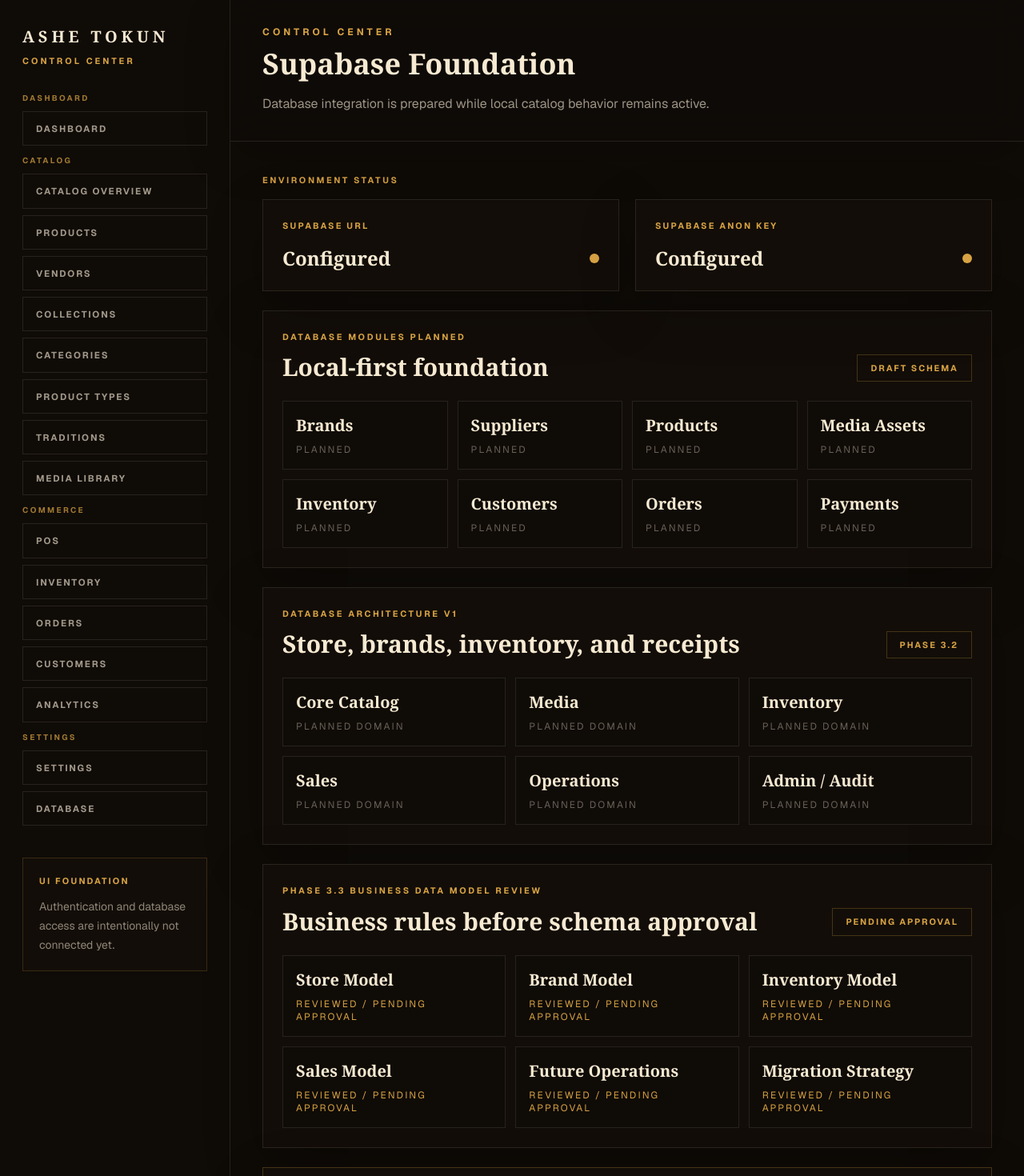
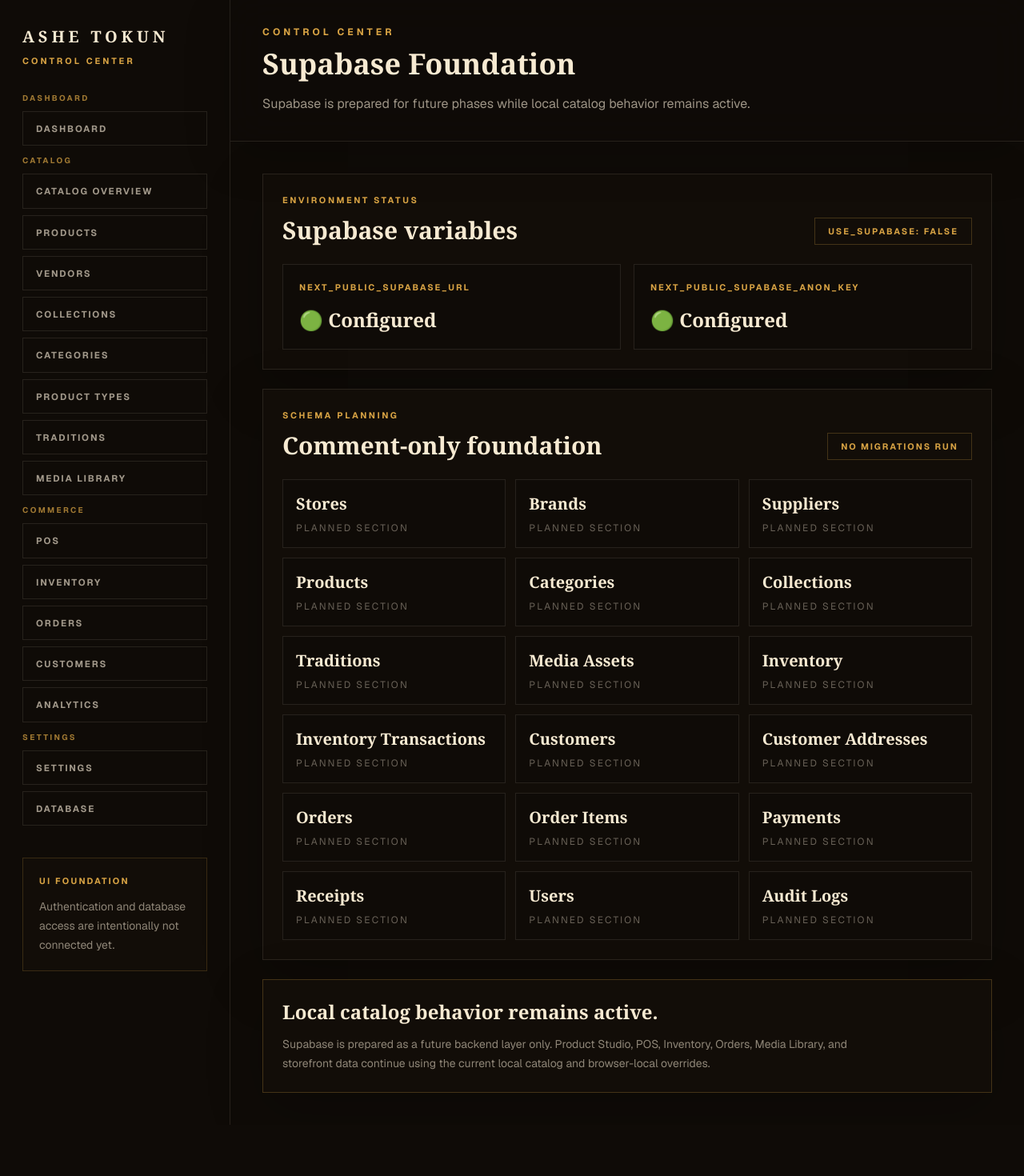
Before and after one commit to fxaleman03-coder/ashe-tokun, a Next.js app: page /admin/database in a window 1280 px wide. Shown: the top 1470 px of the page at 80% size. After the commit the page ends 1406 px from the top, so only its background shows below. Built offline with nearby package versions, Linux system fonts and the light colour scheme; no server answers.

Commit message:
feat: establish Supabase foundation and core catalog architecture

```diff
--- a/app/admin/database/page.tsx
+++ b/app/admin/database/page.tsx
@@ -1,112 +1,71 @@
 import AdminShell from "@/components/admin/AdminShell";
-import { getSupabaseEnvironmentStatus } from "@/lib/supabase/server";
+import { USE_SUPABASE } from "@/lib/config";
 
-const plannedModules = [
+const environmentChecks = [
+  {
+    label: "NEXT_PUBLIC_SUPABASE_URL",
+    configured: Boolean(process.env.NEXT_PUBLIC_SUPABASE_URL),
+  },
+  {
+    label: "NEXT_PUBLIC_SUPABASE_ANON_KEY",
+    configured: Boolean(process.env.NEXT_PUBLIC_SUPABASE_ANON_KEY),
+  },
+];
+
+const planningSections = [
+  "Stores",
   "Brands",
   "Suppliers",
   "Products",
+  "Categories",
+  "Collections",
+  "Traditions",
   "Media Assets",
   "Inventory",
+  "Inventory Transactions",
   "Customers",
+  "Customer Addresses",
   "Orders",
+  "Order Items",
   "Payments",
+  "Receipts",
+  "Users",
+  "Audit Logs",
 ];
 
-const architectureDomains = [
-  "Core Catalog",
-  "Media",
-  "Inventory",
-  "Sales",
-  "Operations",
-  "Admin / Audit",
-];
-
-const businessReviewCards = [
-  "Store Model",
-  "Brand Model",
-  "Inventory Model",
-  "Sales Model",
-  "Future Operations",
-  "Migration Strategy",
-];
-
-function StatusCard({
-  label,
-  configured,
-}: {
-  label: string;
-  configured: boolean;
-}) {
-  return (
-    <article className="border border-[#f7ead2]/10 bg-[#120d08] p-6 shadow-[0_22px_70px_rgba(0,0,0,0.22)]">
-      <p className="text-[0.68rem] font-bold uppercase tracking-[0.2em] text-[#d8a344]">
-        {label}
-      </p>
-      <div className="mt-4 flex items-center justify-between gap-4">
-        <p className="font-serif text-2xl font-semibold text-[#f7ead2]">
-          {configured ? "Configured" : "Missing"}
-        </p>
-        <span
-          className={`h-3 w-3 rounded-full ${
-            configured ? "bg-[#d8a344]" : "bg-[#e8dcc8]/28"
-          }`}
-        />
-      </div>
-    </article>
-  );
-}
-
 export default function AdminDatabasePage() {
-  const environmentStatus = getSupabaseEnvironmentStatus();
-
   return (
     <AdminShell
       title="Supabase Foundation"
-      description="Database integration is prepared while local catalog behavior remains active."
+      description="Supabase is prepared for future phases while local catalog behavior remains active."
     >
       <div className="space-y-6">
-        <section>
-          <p className="mb-4 text-[0.68rem] font-bold uppercase tracking-[0.24em] text-[#d8a344]">
-            Environment Status
-          </p>
-          <div className="grid gap-5 md:grid-cols-2">
-            <StatusCard
-              label="Supabase URL"
-              configured={environmentStatus.hasUrl}
-            />
-            <StatusCard
-              label="Supabase anon key"
-              configured={environmentStatus.hasAnonKey}
-            />
-          </div>
-        </section>
-
         <section className="border border-[#f7ead2]/10 bg-[#120d08] p-6 shadow-[0_22px_70px_rgba(0,0,0,0.22)]">
           <div className="flex flex-wrap items-end justify-between gap-4">
             <div>
               <p className="text-[0.68rem] font-bold uppercase tracking-[0.24em] text-[#d8a344]">
-                Database Modules Planned
+                Environment Status
               </p>
               <h2 className="mt-3 font-serif text-3xl font-semibold text-[#f7ead2]">
-                Local-first foundation
+                Supabase variables
               </h2>
             </div>
             <span className="border border-[#d8a344]/25 px-4 py-2 text-[0.68rem] font-bold uppercase tracking-[0.18em] text-[#d8a344]">
-              Draft Schema
+              USE_SUPABASE: {String(USE_SUPABASE)}
             </span>
           </div>
 
-          <div className="mt-6 grid gap-3 sm:grid-cols-2 xl:grid-cols-4">
-            {plannedModules.map((moduleName) => (
+          <div className="mt-6 grid gap-4 md:grid-cols-2">
+            {environmentChecks.map((check) => (
               <article
-                key={moduleName}
-                className="border border-[#f7ead2]/10 bg-[#0f0b07] p-4"
+                key={check.label}
+                className="border border-[#f7ead2]/10 bg-[#0f0b07] p-5"
               >
-                <p className="font-serif text-xl font-semibold text-[#f7ead2]">
-                  {moduleName}
+                <p className="text-[0.68rem] font-bold uppercase tracking-[0.18em] text-[#d8a344]">
+                  {check.label}
                 </p>
-                <p className="mt-2 text-xs uppercase tracking-[0.18em] text-[#e8dcc8]/42">
-                  Planned
+                <p className="mt-4 font-serif text-2xl font-semibold text-[#f7ead2]">
+                  {check.configured ? "🟢 Configured" : "🔴 Missing"}
                 </p>
               </article>
             ))}
@@ -117,60 +76,28 @@
           <div className="flex flex-wrap items-end justify-between gap-4">
             <div>
               <p className="text-[0.68rem] font-bold uppercase tracking-[0.24em] text-[#d8a344]">
-                Database Architecture v1
+                Schema Planning
               </p>
               <h2 className="mt-3 font-serif text-3xl font-semibold text-[#f7ead2]">
-                Store, brands, inventory, and receipts
+                Comment-only foundation
               </h2>
             </div>
             <span className="border border-[#d8a344]/25 px-4 py-2 text-[0.68rem] font-bold uppercase tracking-[0.18em] text-[#d8a344]">
-              Phase 3.2
+              No migrations run
             </span>
           </div>
 
           <div className="mt-6 grid gap-3 sm:grid-cols-2 xl:grid-cols-3">
-            {architectureDomains.map((domain) => (
+            {planningSections.map((section) => (
               <article
-                key={domain}
+                key={section}
                 className="border border-[#f7ead2]/10 bg-[#0f0b07] p-4"
               >
                 <p className="font-serif text-xl font-semibold text-[#f7ead2]">
-                  {domain}
+                  {section}
                 </p>
                 <p className="mt-2 text-xs uppercase tracking-[0.18em] text-[#e8dcc8]/42">
-                  Planned domain
-                </p>
-              </article>
-            ))}
-          </div>
-        </section>
-
-        <section className="border border-[#f7ead2]/10 bg-[#120d08] p-6 shadow-[0_22px_70px_rgba(0,0,0,0.22)]">
-          <div className="flex flex-wrap items-end justify-between gap-4">
-            <div>
-              <p className="text-[0.68rem] font-bold uppercase tracking-[0.24em] text-[#d8a344]">
-                Phase 3.3 Business Data Model Review
-              </p>
-              <h2 className="mt-3 font-serif text-3xl font-semibold text-[#f7ead2]">
-                Business rules before schema approval
-              </h2>
-            </div>
-            <span className="border border-[#d8a344]/25 px-4 py-2 text-[0.68rem] font-bold uppercase tracking-[0.18em] text-[#d8a344]">
-              Pending Approval
-            </span>
-          </div>
-
-          <div className="mt-6 grid gap-3 sm:grid-cols-2 xl:grid-cols-3">
-            {businessReviewCards.map((card) => (
-              <article
-                key={card}
-                className="border border-[#f7ead2]/10 bg-[#0f0b07] p-4"
-              >
-                <p className="font-serif text-xl font-semibold text-[#f7ead2]">
-                  {card}
-                </p>
-                <p className="mt-2 text-xs uppercase tracking-[0.18em] text-[#d8a344]">
-                  Reviewed / Pending Approval
+                  Planned section
                 </p>
               </article>
             ))}
@@ -179,13 +106,12 @@
 
         <section className="border border-[#d8a344]/25 bg-[#120d08] p-6 shadow-[0_22px_70px_rgba(0,0,0,0.22)]">
           <p className="font-serif text-2xl font-semibold text-[#f7ead2]">
-            Database integration is prepared but local catalog behavior remains
-            active.
+            Local catalog behavior remains active.
           </p>
           <p className="mt-3 max-w-3xl text-sm leading-6 text-[#e8dcc8]/58">
-            Product Studio, POS, Product Wizard, and storefront catalog flows
-            continue using the existing local seed data and browser-local
-            overrides until a future integration phase connects persistence.
+            Supabase is prepared as a future backend layer only. Product Studio,
+            POS, Inventory, Orders, Media Library, and storefront data continue
+            using the current local catalog and browser-local overrides.
           </p>
         </section>
       </div>
--- /dev/null
+++ b/lib/config.ts
@@ -0,0 +1 @@
+export const USE_SUPABASE = false;
--- /dev/null
+++ b/lib/supabase.ts
@@ -0,0 +1,9 @@
+import { createClient, type SupabaseClient } from "@supabase/supabase-js";
+
+const supabaseUrl = process.env.NEXT_PUBLIC_SUPABASE_URL;
+const supabaseAnonKey = process.env.NEXT_PUBLIC_SUPABASE_ANON_KEY;
+
+export const supabase: SupabaseClient | null =
+  supabaseUrl && supabaseAnonKey
+    ? createClient(supabaseUrl, supabaseAnonKey)
+    : null;
```
Also changed, not shown: 1 other file (tests, documents, lock files or other folders).
